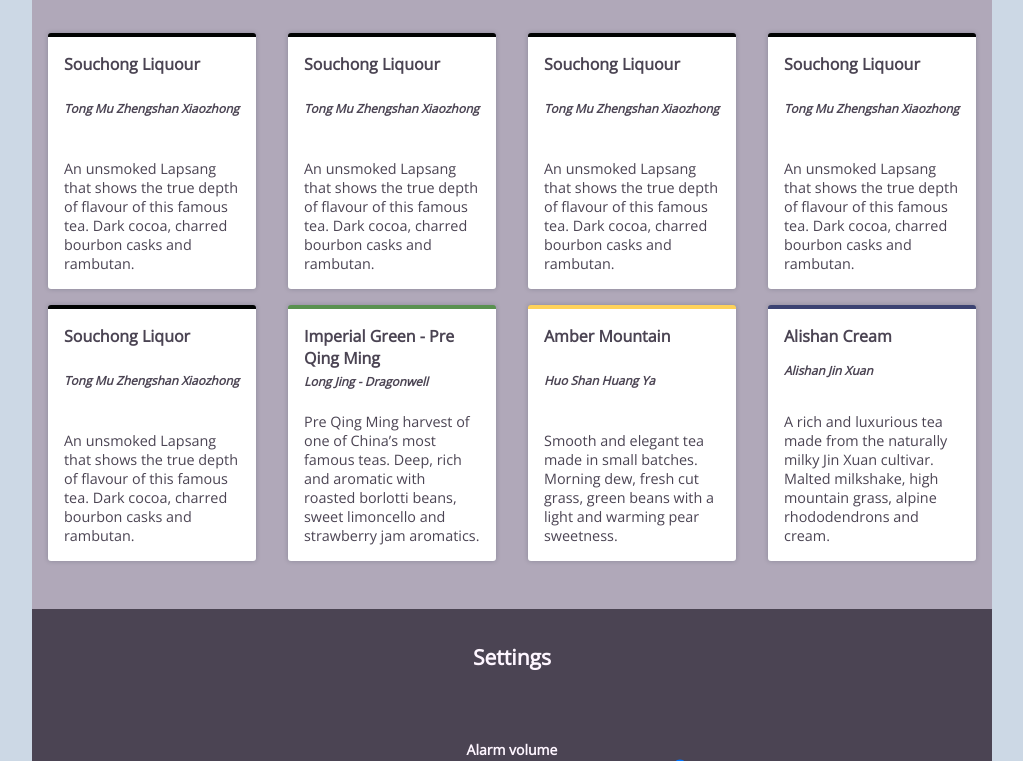
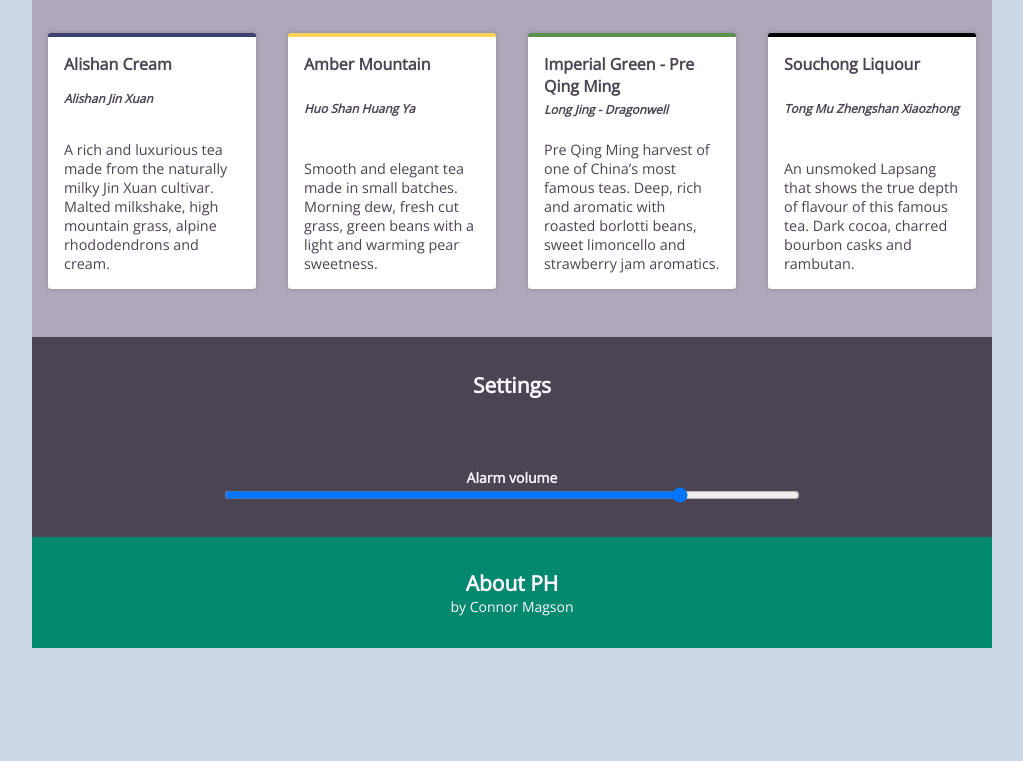
Before and after one commit to ConnorRowe/GongFuTimerWeb, a website: page index.html in a window 1280 px wide. Shown: the part 489-1250 px from the top of the page, without its empty margins (128-1151 px from the left). After the commit the page ends 1137 px from the top, so only its background shows below. Drawn offline with nearby package versions, Linux system fonts and the light colour scheme.

Commit message:
Found out how to store preset data in document cookies.

```diff
--- a/gongfutimer.js
+++ b/gongfutimer.js
@@ -41,9 +41,9 @@ function CreatePreset(config) {
 }
 function GeneratePresetContainer(preset) {
     var container = "<div class='preset-container preset-container-" + preset.teaType + "'>\n";
-    container += "<h2 class='preset-name'><span itemprop='name'>" + preset.name + "</span></h2>\n";
-    container += "<h3 itemprop='altname' class='preset-alt-name'> " + preset.altName + "</h3>\n";
-    container += "<span itemprop='desciption' class='preset-desc'>" + preset.description + "</span>\n";
+    container += "<h2 class='preset-name'>" + preset.name + "</h2>\n";
+    container += "<h3 class='preset-alt-name'> " + preset.altName + "</h3>\n";
+    container += "<span class='preset-desc'>" + preset.description + "</span>\n";
     container += "</div>\n";
     return container;
 }
@@ -63,7 +63,11 @@ var TEATIMER = new Timer(); //Timer object handling the actual tea timer
 var sndComplete = new Audio("audio/Alarm.wav");
 //Preset stuff
 var PRESETS = new Array();
+//Adding presets manually for testing purposes before the form is implemented
 PRESETS.push(CreatePreset({ ID: 0, name: "Souchong Liquour", altName: "Tong Mu Zhengshan Xiaozhong", description: "An unsmoked Lapsang that shows the true depth of flavour of this famous tea. Dark cocoa, charred bourbon casks and rambutan.", temp: 90, amount: 5, baseSecs: 15, plusSecs: 5, infusions: 5, teaType: "black" }));
+PRESETS.push(CreatePreset({ ID: 1, name: "Imperial Green - Pre Qing Ming", altName: "Long Jing - Dragonwell", description: "Pre Qing Ming harvest of one of China’s most famous teas. Deep, rich and aromatic with roasted borlotti beans, sweet limoncello and strawberry jam aromatics.", temp: 80, amount: 5, baseSecs: 15, plusSecs: 5, infusions: 5, teaType: "green" }));
+PRESETS.push(CreatePreset({ ID: 2, name: "Amber Mountain", altName: "Huo Shan Huang Ya", description: "Smooth and elegant tea made in small batches. Morning dew, fresh cut grass, green beans with a light and warming pear sweetness.", temp: 70, amount: 5, baseSecs: 45, plusSecs: 10, infusions: 5, teaType: "yellow" }));
+PRESETS.push(CreatePreset({ ID: 3, name: "Alishan Cream", altName: "Alishan Jin Xuan", description: "A rich and luxurious tea made from the naturally milky Jin Xuan cultivar. Malted milkshake, high mountain grass, alpine rhododendrons and cream.", temp: 95, amount: 6, baseSecs: 20, plusSecs: 5, infusions: 9, teaType: "oolong" }));
 function Main() {
     ISMOBILE = detectMob();
     // these listeners will keep track of keyboard presses
@@ -107,11 +111,15 @@ function Main() {
     //open modal on click
     btnNewPreset.click(function () { modal.css("display", "block"); });
     span.click(function () { modal.css("display", "none"); });
+    //get preset container div
     var presetCntnr = $("#presetsContainer");
-    presetCntnr.prepend(GeneratePresetContainer(PRESETS[0]));
-    presetCntnr.prepend(GeneratePresetContainer(PRESETS[0]));
-    presetCntnr.prepend(GeneratePresetContainer(PRESETS[0]));
-    presetCntnr.prepend(GeneratePresetContainer(PRESETS[0]));
+    //convert the PRESETS array into JSON in cookie format and save to document cookies
+    var presetsJSON = "presets=" + JSON.stringify(PRESETS) + "; expires=Fri, 31 Dec 9999 23:59:59 GMT";
+    document.cookie = presetsJSON;
+    //load Preset data from the document cookies into an array
+    var loadedPresets = JSON.parse(document.cookie.replace(/(?:(?:^|.*;\s*)presets\s*\=\s*([^;]*).*$)|^.*$/, "$1"));
+    //create HTML elements for each preset in the array
+    loadedPresets.forEach(function (p) { presetCntnr.prepend(GeneratePresetContainer(p)); });
     //and here we begin the frame loop
     window.requestAnimationFrame(Loop);
 }
--- a/index.html
+++ b/index.html
@@ -84,26 +84,6 @@
             <h2>Presets</h2>
             <button id="btnNewPreset">New Preset</button>
             <div id="presetsContainer" class="preset-selection-container">
-                <div class="preset-container preset-container-black">
-                    <h2 class="preset-name"><span itemprop="name">Souchong Liquor</span></h2>
-                    <h3 itemprop="altname" class="preset-alt-name">Tong Mu Zhengshan Xiaozhong</h3>
-                    <span itemprop="description" class="preset-desc">An unsmoked Lapsang that shows the true depth of flavour of this famous tea. Dark cocoa, charred bourbon casks and rambutan.</span>
-                </div>
-                <div class="preset-container preset-container-green">
-                    <h2 class="preset-name"><span itemprop="name">Imperial Green - Pre Qing Ming</span></h2>
-                    <h3 itemprop="altname" class="preset-alt-name">Long Jing - Dragonwell</h3>
-                    <span itemprop="description" class="preset-desc">Pre Qing Ming harvest of one of China’s most famous teas. Deep, rich and aromatic with roasted borlotti beans, sweet limoncello and strawberry jam aromatics.</span>
-                </div>
-                <div class="preset-container preset-container-yellow">
-                    <h2 class="preset-name"><span itemprop="name">Amber Mountain</span></h2>
-                    <h3 itemprop="altname" class="preset-alt-name">Huo Shan Huang Ya</h3>
-                    <span itemprop="description" class="preset-desc">Smooth and elegant tea made in small batches. Morning dew, fresh cut grass, green beans with a light and warming pear sweetness.</span>
-                </div>
-                <div class="preset-container preset-container-oolong">
-                    <h2 class="preset-name"><span itemprop="name">Alishan Cream</span></h2>
-                    <h3 itemprop="altname" class="preset-alt-name">Alishan Jin Xuan</h3>
-                    <span itemprop="description" class="preset-desc">A rich and luxurious tea made from the naturally milky Jin Xuan cultivar. Malted milkshake, high mountain grass, alpine rhododendrons and cream.</span>
-                </div>
             </div>
         </div>
         <div class="section settings">
```
Also changed, not shown: gongfutimer.ts (+18 -8 lines), 1 other file.
